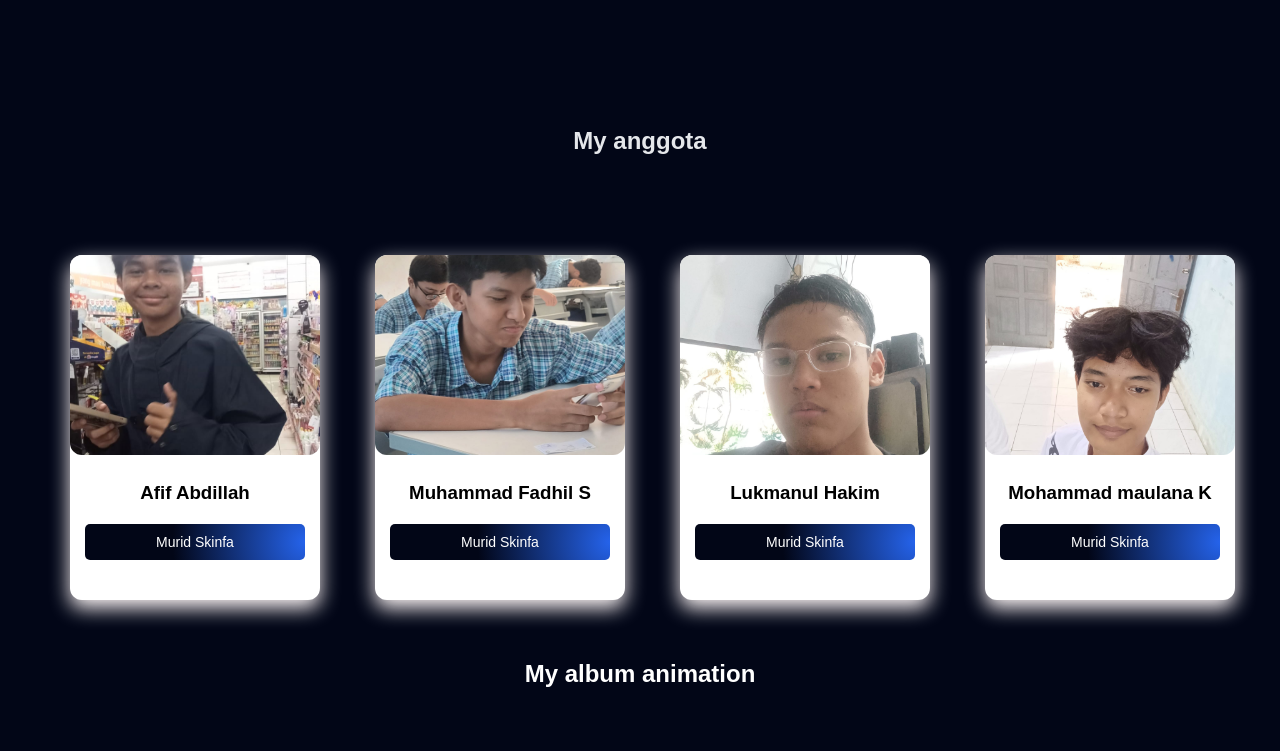
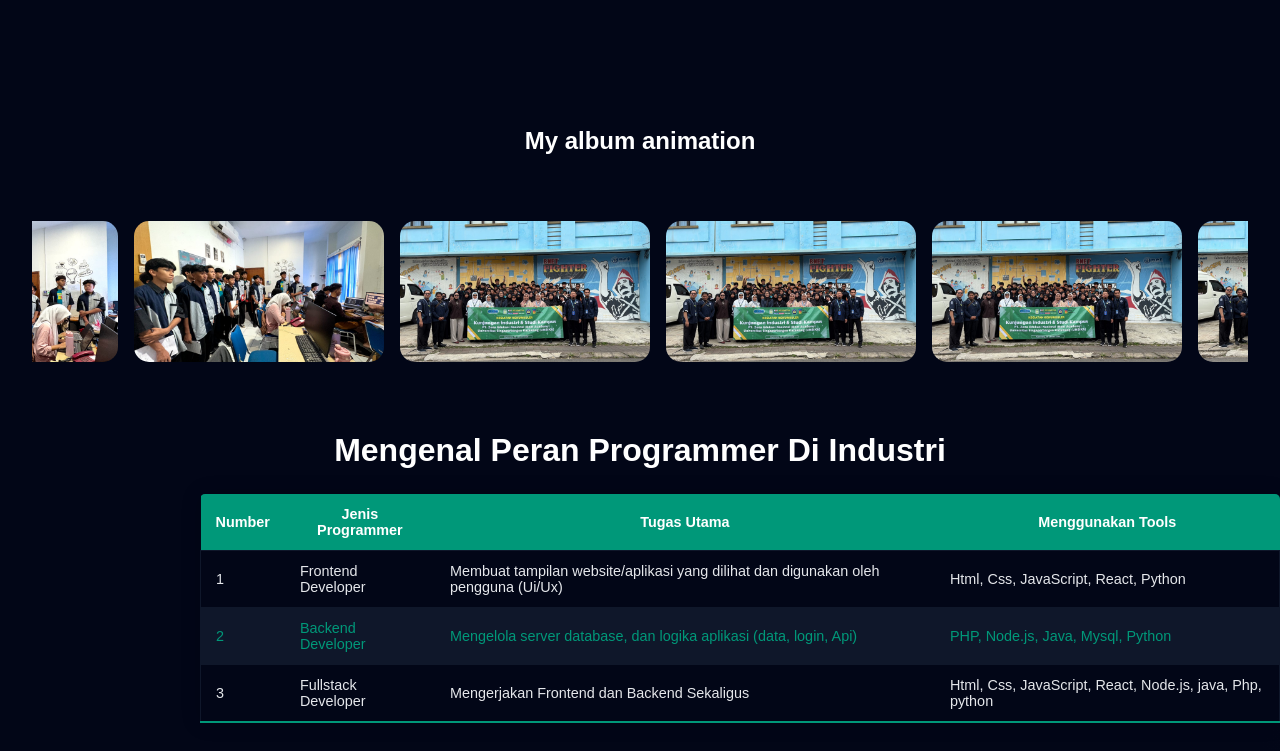
Before and after one commit to lukmanulhakim1103-mrt/roadmap-menjadi-programmer, a plain HTML site: page index.html in a window 1280 px wide. Shown: the part 560-1311 px from the top of the page. Drawn offline with Linux system fonts and the light colour scheme.

Commit message:
Update index.html

```diff
--- a/index.html
+++ b/index.html
@@ -82,63 +82,6 @@
             color: #2258c5;
             background: white;
             box-shadow: 0 10px 30px black;
-        }
-
-        .jcard h2{
-            text-align: center;
-        }
-
-        .kelompok{
-            display: grid;
-            grid-template-columns: 2fr 2fr 2fr 2fr;
-            margin-left: 70px;
-            gap: 10px;
-        }
-
-        .kartu{
-            width: 250px;
-            background: white;
-            border-radius: 12px;
-            margin-top: 100px;
-            box-shadow: 0 8px 20px rgb(255, 248, 248);
-            text-align: center;
-            position: center;
-            transition: all 1s ease;
-        }
-
-        .kartu:hover{
-            transform: translateY(-15px);
-        }
-
-        .kartu img{
-            width: 100%;
-            height: 200px;
-            border-radius: 12px;
-            object-fit: cover;
-        }
-        .kartu .ket{
-            padding: 15px;
-            padding-bottom: 40px;
-            color: black;
-        }
-
-        .kartu .ket h3{
-            margin: 8px 0 4px;
-        }
-
-        .kartu .ket p{
-            background: radial-gradient(circle at right, #2563eb, #020617 60%);
-            padding: 10px 20px;
-            border-radius: 5px;
-            margin-top: 20px;
-            color: white;
-            font-size: 14px;
-            transition: 1s;
-        }
-
-        .kartu .ket p:hover{
-            background: radial-gradient(circle at right, blue, azure 60%);
-            color: #0f172a;
         }
 
         .nidul h2{
@@ -377,44 +320,6 @@
         <p>"Ayo kita simak dan ikutin tata cara nya menjadi Fullstack Developer yang ahli di Bidang Industri"</p>
         <a href="#roadmap">Klik Mulai!</a>
     </section>
-
-    <div class="jcard">
-        <h2>My anggota</h2>
-
-        <div class="kelompok">
-            <div class="kartu">
-                <img src="afif.jpeg" alt="">
-                <div class="ket">
-                    <h3>Afif Abdillah</h3>
-                    <p>Murid Skinfa</p>
-                </div>
-            </div>
-
-            <div class="kartu">
-                <img src="fadhil.jpeg" alt="">
-                <div class="ket">
-                    <h3>Muhammad Fadhil S</h3>
-                    <p>Murid Skinfa</p>
-                </div>
-            </div>
-
-            <div class="kartu">
-                <img src="lukman.jpeg" alt="">
-                <div class="ket">
-                    <h3>Lukmanul Hakim</h3>
-                    <p>Murid Skinfa</p>
-                </div>
-            </div>
-
-            <div class="kartu">
-                <img src="olan.jpeg" alt="">
-                <div class="ket">
-                    <h3>Mohammad maulana K</h3>
-                    <p>Murid Skinfa</p>
-                </div>
-            </div>
-        </div>
-    </div>
 
     <div class="nidul"><h2>My album animation</h2></div>
     <div class="animation">
```
